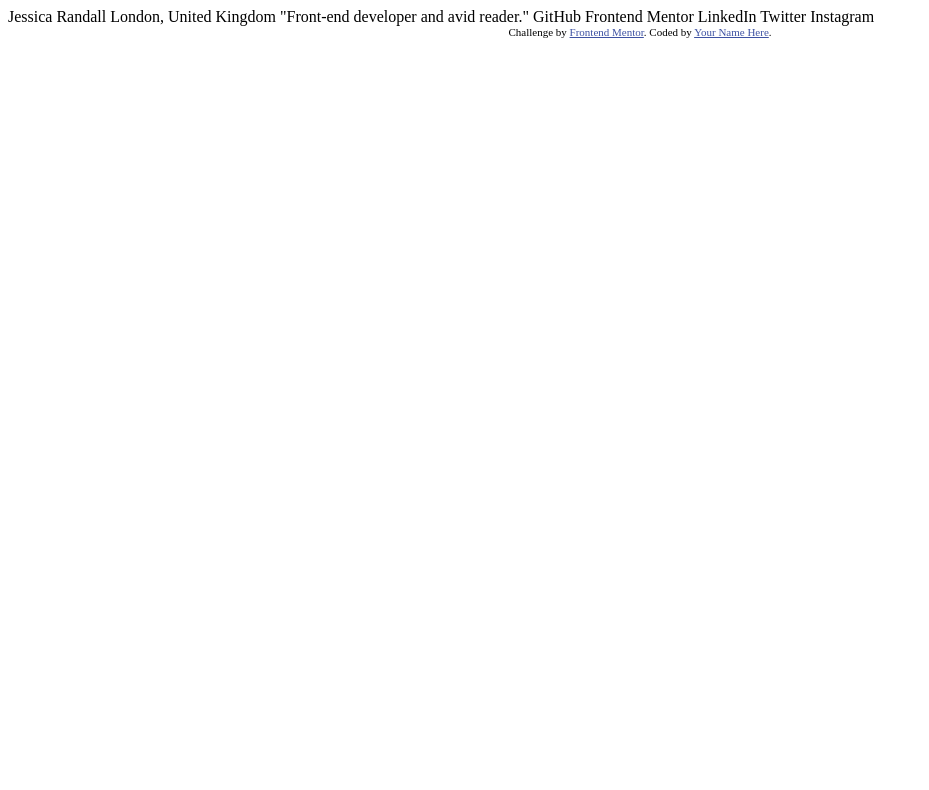
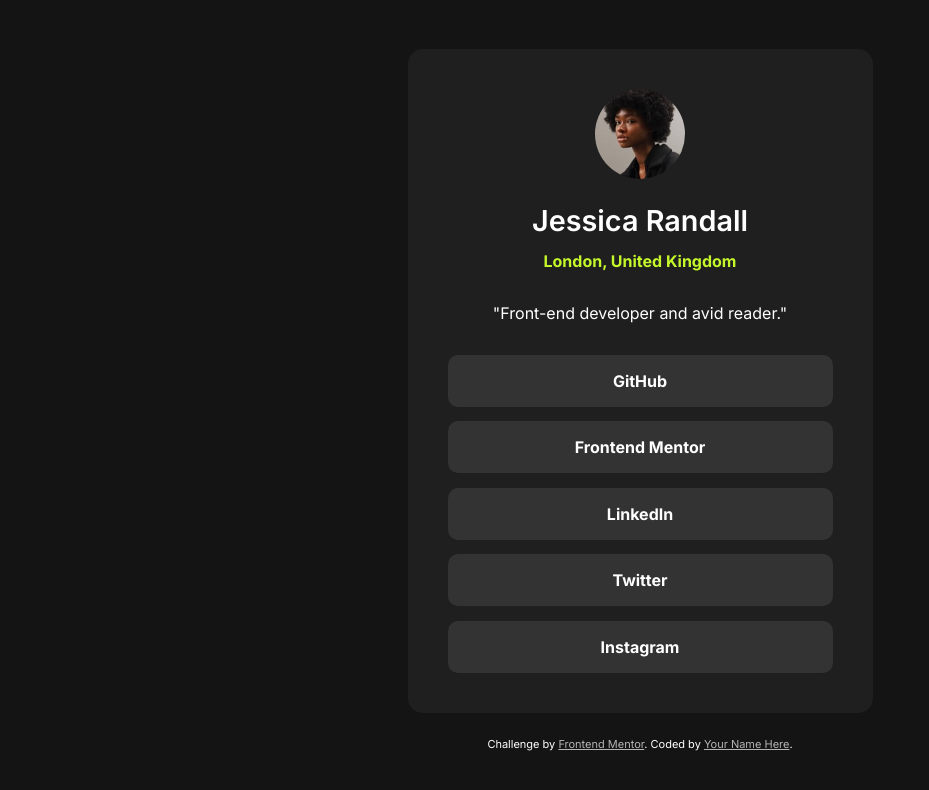
Before and after one commit to Kostexx/social-links-profile, a plain HTML site: page index.html in a window 1280 px wide. Shown: the whole page, without its empty margins (0-929 px from the left). Drawn offline with Linux system fonts and the light colour scheme.

Commit message:
Files edit

```diff
--- a/index.html
+++ b/index.html
@@ -5,26 +5,32 @@
   <meta name="viewport" content="width=device-width, initial-scale=1.0"> <!-- displays site properly based on user's device -->
 
   <link rel="icon" type="image/png" sizes="32x32" href="./assets/images/favicon-32x32.png">
+  <link rel="stylesheet" href="style.css">
 
   <title>Frontend Mentor | Social links profile</title>
 
-  <!-- Feel free to remove these styles or customise in your own stylesheet 👍 -->
   <style>
-    .attribution { font-size: 11px; text-align: center; }
-    .attribution a { color: hsl(228, 45%, 44%); }
+    .attribution { color: white; font-size: 11px; text-align: center; }
+    .attribution a { color: hsl(0, 0%, 71%); }
   </style>
 </head>
+
 <body>
-
-  Jessica Randall
-  London, United Kingdom
-  "Front-end developer and avid reader."
-
-  GitHub
-  Frontend Mentor
-  LinkedIn
-  Twitter
-  Instagram
+  <div class="container">
+      <div class="profile">
+        <img src="assets/images/avatar-jessica.jpeg" alt="avatar">
+        <h1>Jessica Randall</h1>
+        <h2>London, United Kingdom</h2>
+        <h3>"Front-end developer and avid reader."</h3>
+      </div>
+    <div class="socials">
+      <div class="social social-1">GitHub</div>
+      <div class="social social-2">Frontend Mentor</div>
+      <div class="social social-3">LinkedIn</div>
+      <div class="social social-4">Twitter</div>
+      <div class="social social-5">Instagram</div>
+    </div>
+  </div>
 
   <div class="attribution">
     Challenge by <a href="https://www.frontendmentor.io?ref=challenge" target="_blank">Frontend Mentor</a>.
--- /dev/null
+++ b/style.css
@@ -0,0 +1,86 @@
+@import url('https://fonts.googleapis.com/css2?family=Inter:wght@100..900&display=swap');
+
+:root {
+    --color-green: hsl(75, 94%, 57%);
+    --color-white: hsl(0, 0%, 100%);
+    --color-grey-700: hsl(0, 0%, 20%);
+    --color-grey-800: hsl(0, 0%, 12%);
+    --color-grey-900: hsl(0, 0%, 8%);
+
+}
+
+
+body {
+    margin: auto;
+    height: 100vh;
+    background-color: var(--color-grey-900);
+    font-family: 'Inter';
+    display: flex;
+    flex-direction: column;
+    align-items: center;
+    justify-content: center;
+}
+
+.container {
+    width: 385px;
+    padding: 40px;
+    display: flex;
+    flex-direction: column;
+    justify-content: center;
+    border-radius: 15px;
+    text-align: center;
+    background-color: var(--color-grey-800);
+}
+
+.profile img {
+    max-width: 90px;
+    /* margin-bottom: 0.6rem; */
+    border-radius: 100px;
+}
+
+.profile h1 {
+    color: var(--color-white);
+    font-size: 1.8rem;
+    font-weight: 600;
+    margin-bottom: 0;
+}
+
+.profile h2 {
+    color: var(--color-green);
+    font-size: 1rem;
+    margin-bottom: 2rem;
+}
+
+.profile h3 {
+    color: var(--color-white);
+    font-size: 1rem;
+    font-weight: 400;
+}
+
+.socials {
+    margin-top: 1rem;
+    font-weight: 700;
+    color: var(--color-white);
+}
+
+.social {
+    background-color: var(--color-grey-700);
+    width: 100%;
+    margin-bottom: 0.9rem;
+    padding: 1rem 0;
+    border-radius: 10px;
+    transition: 200ms;
+}
+
+.social:hover {
+    background-color: var(--color-green);
+    color: var(--color-grey-800);
+}
+
+.social-5 {
+    margin-bottom: 0;
+}
+
+.attribution {
+    margin-top: 1.5rem;
+}
```
